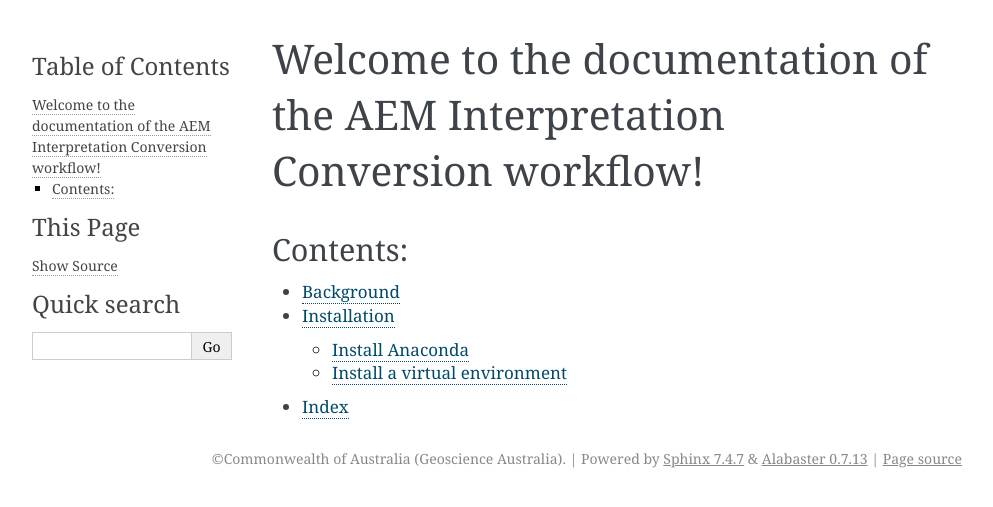
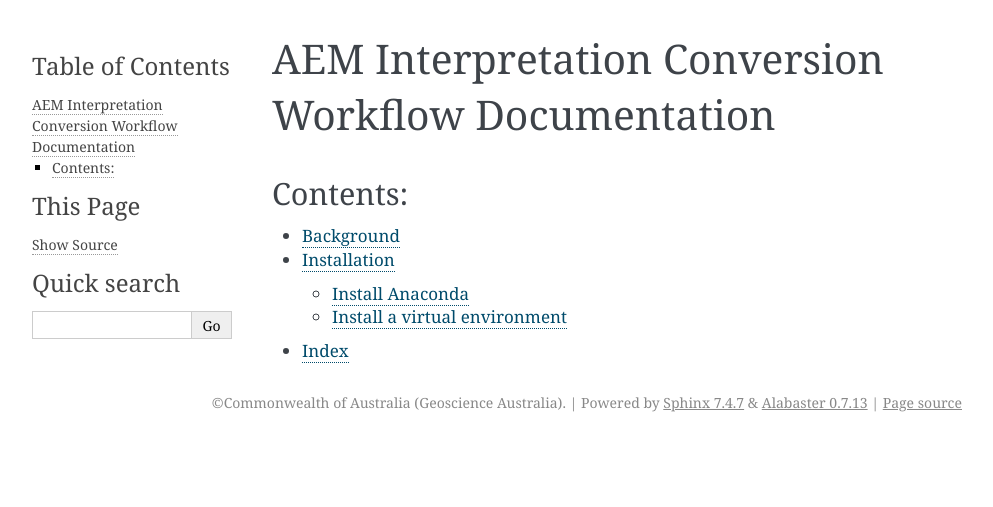
Before and after one commit to GeoscienceAustralia/aem-interpretation-conversion, a Sphinx documentation site: the page built from docs/source/index.rst, in a window 1280 px wide. Shown: the top 507 px of the page, without its empty margins (148-1141 px from the left). Built offline with Sphinx 7.4.7, drawn with Linux system fonts in a browser that asks for light colours.

Commit message:
Change title

```diff
--- a/docs/source/conf.py
+++ b/docs/source/conf.py
@@ -16,7 +16,7 @@
 
 # -- Project information -----------------------------------------------------
 
-project = 'AEM Interpretation Conversion'
+project = 'Airborne Electromagnetic workflow'
 copyright = 'Commonwealth of Australia (Geoscience Australia)'
 
 
--- a/docs/source/index.rst
+++ b/docs/source/index.rst
@@ -1,4 +1,4 @@
-Welcome to the documentation of the AEM Interpretation Conversion workflow!
+AEM Interpretation Conversion Workflow Documentation
 ===========================================
 
 Contents:
```
